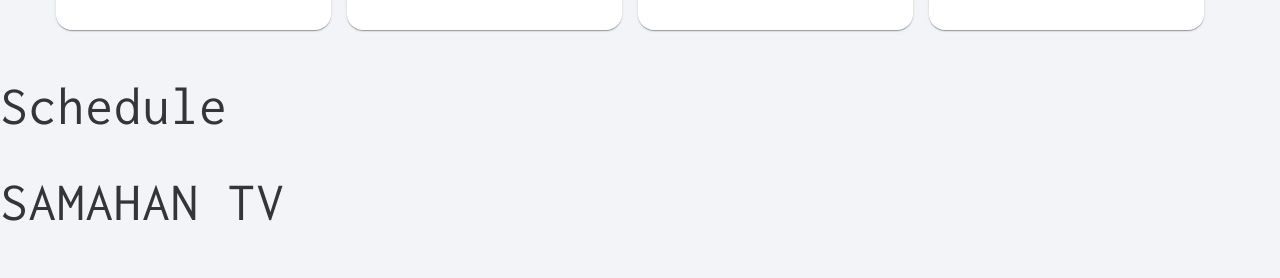
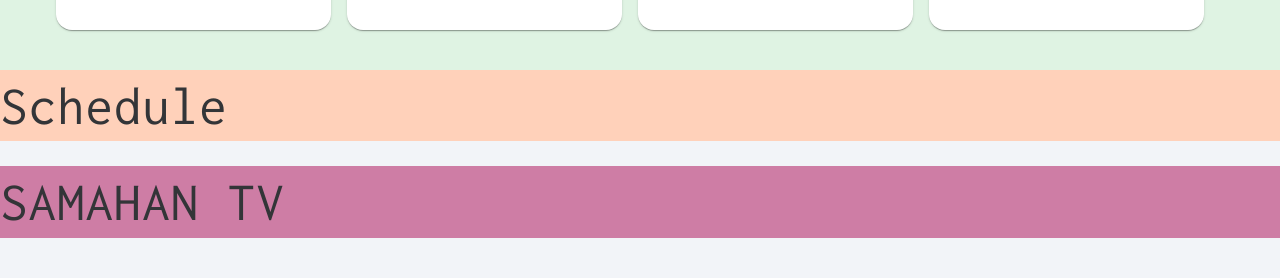
Before and after one commit to rijanuy88/indayog, a React (Create React App) app: page / in a window 1280 px wide. Shown: the part 2026-2304 px from the top of the page. Built offline with nearby package versions, Linux system fonts and the light colour scheme.

Commit message:
ADDED: colors

```diff
--- a/src/index.css
+++ b/src/index.css
@@ -209,15 +209,15 @@
   background: #bee5bf;
 }
 
-.about {
+.clusters {
   background: #dff3e3;
 }
 
-.projects {
+.schedule {
   background: #ffd1ba;
 }
 
-.contact {
+.samahanTv {
   background: #ce7da5;
 }
 
```
